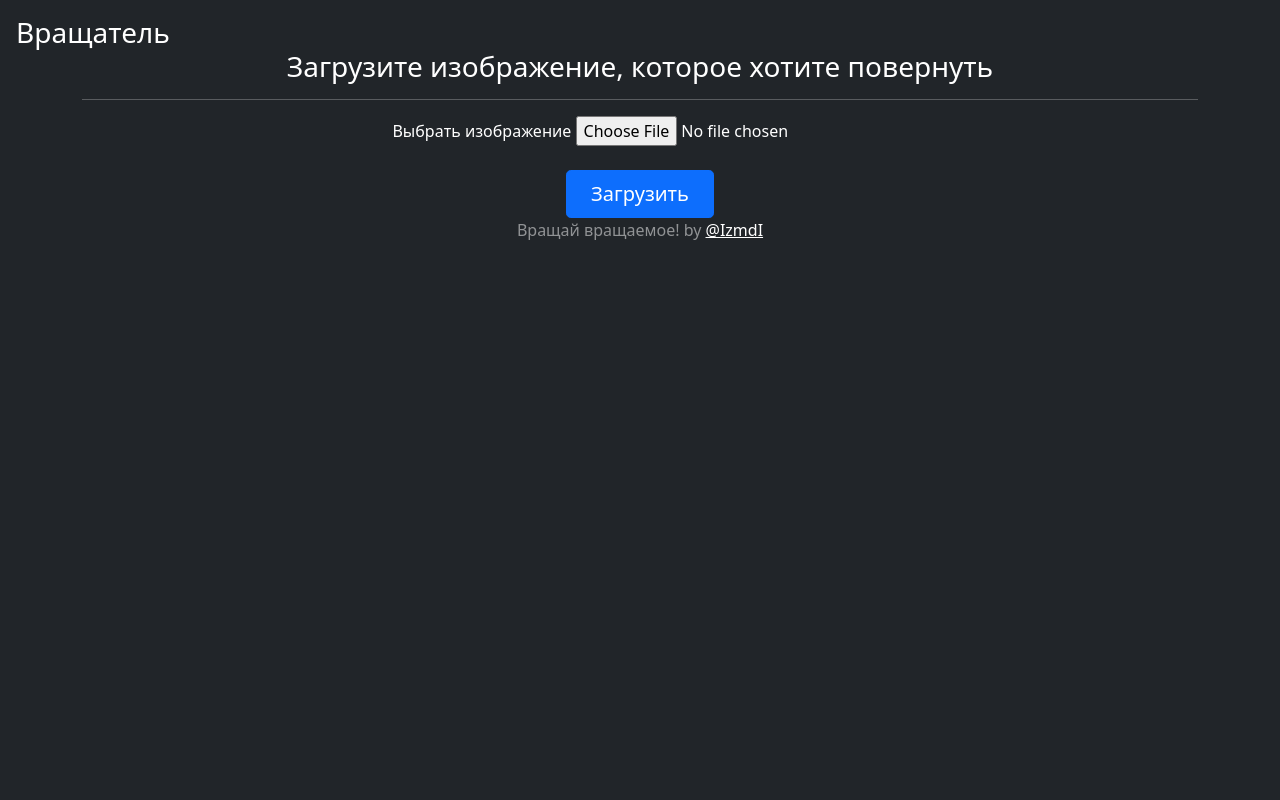
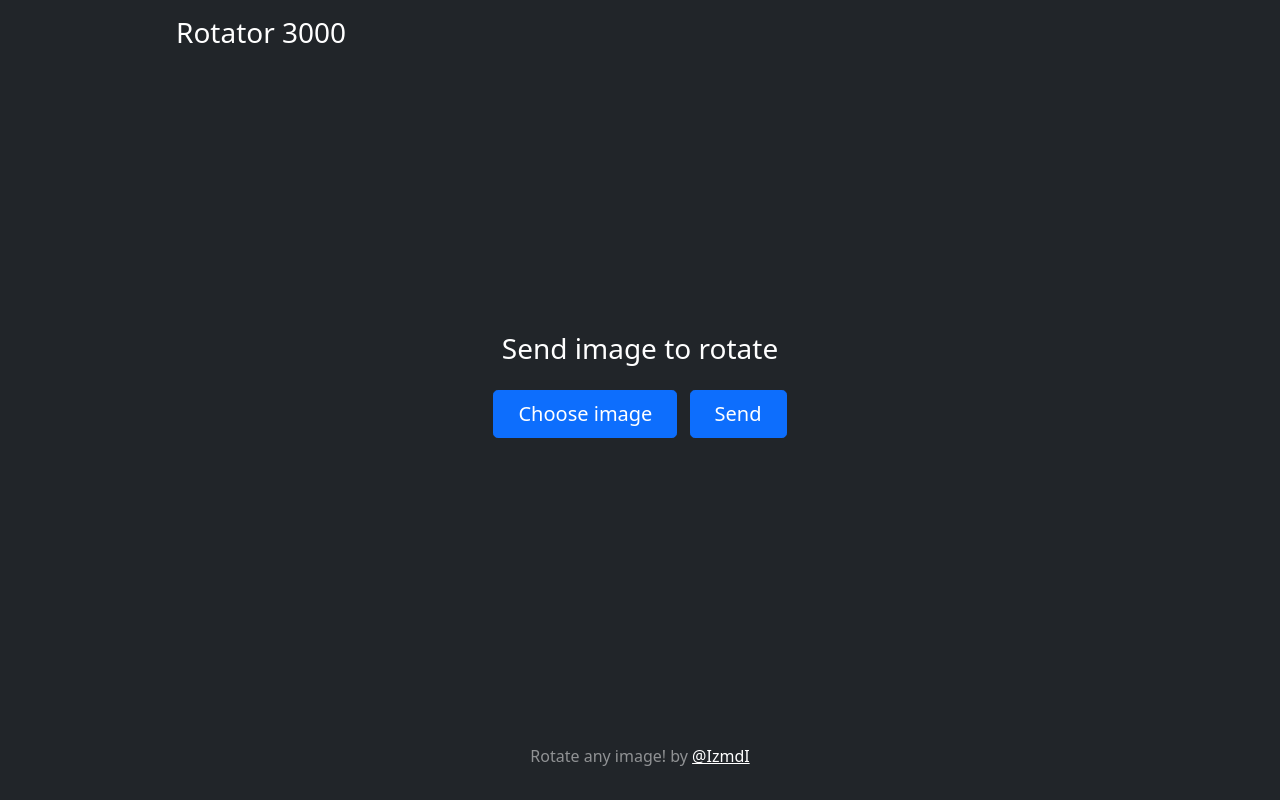
Before and after one commit to kuznetsov-m-forks/acronis-test, a Flask app: page / in a window 1280 px wide. Run offline with Flask 2, Linux system fonts and the light colour scheme.

Commit message:
Improve frontend

```diff
--- a/templates/index.html
+++ b/templates/index.html
@@ -7,13 +7,28 @@
     <meta http-equiv="X-UA-Compatible" content="ie=edge">
     <link rel="stylesheet" href="https://cdn.jsdelivr.net/npm/bootstrap@5.0.1/dist/css/bootstrap.min.css" integrity="undefined" crossorigin="anonymous">
     <title>Image rotator</title>
+    <style>
+        .upload-image {
+            display: block;
+            width: auto;
+            max-height: 60vh;
+        }
+
+        .form-control-file {
+            display: none;
+        }
+
+        .upload-label {
+            margin-right: 8px;
+        }
+    </style>
 </head>
 
 <body class="d-flex h-100 text-center text-white bg-dark">
-    <div class="cover-container d-flex w-100 h-100 p-3 mx-auto flex-column">
+    <div class="cover-container d-flex h-100 p-3 mx-auto flex-column vh-100 w-75">
         <header class="mb-auto">
             <div>
-          <h3 class="float-md-start mb-0">Вращатель</h3>
+                <h3 class="float-md-start mb-0">Rotator 3000</h3>
             </div>
         </header>
 
@@ -21,65 +36,58 @@
             <div class="container">
                 <div class="row">
                     <div class="col">
-
-                  <h3>Загрузите изображение, которое хотите повернуть</h3>
-                  <hr>
+                        <h3 class="mb-4">{% if last_image %}Result{% else %}Send image to rotate{% endif %}</h3>
                         <div class="container">
                             {% if last_image %}
-                            <div class="container">
+                            <div class="container mb-4">
                                 <div class="row justify-content-center">
-                                    <img src="{{ url_for('static', filename=last_image) }}" class="figure-img img-fluid rounded" alt="image">
+                                    <img src="{{ url_for('static', filename=last_image) }}" class="figure-img img-fluid rounded mh-50 upload-image" alt="image">
                                 </div>
                             </div>
-
-                            <div class="container">
+                            <div class="container mb-4">
                                 <div class="row justify-content-around">
                                     <div class="col-4">
                                         <form action="/rotate/left" method="POST" enctype="multipart/form-data">
-                                            <button type="submit" class="btn btn-primary btn-lg px-4 gap-3">Повернуть влево</button>
+                                            <button type="submit" class="btn btn-primary btn-lg px-4 gap-3">Turn left</button>
                                         </form>
                                     </div>
-
                                     <div class="col-4">
                                         <form action="/get-image" method="GET" enctype="multipart/form-data">
-                                            <button type="submit" class="btn btn-primary btn-lg px-4 gap-3">Сохранить результат</button>
+                                            <button type="submit" class="btn btn-primary btn-lg px-4 gap-3">Download</button>
                                         </form>
                                     </div>
-
                                     <div class="col-4">
                                         <form action="/rotate/right" method="POST" enctype="multipart/form-data">
-                                            <button type="submit" class="btn btn-primary btn-lg px-4 gap-3">Повернуть вправо</button>
+                                            <button type="submit" class="btn btn-primary btn-lg px-4 gap-3">Turn right</button>
                                         </form>
                                     </div>
                                 </div>
                             </div>
                             {% endif %}
-
                             <form action="/" method="POST" enctype="multipart/form-data">
                                 <div class="form-group">
-                          <div class="custom-file">
+                                    <div class="custom-file d-flex mb-4 mx-auto justify-content-center">
                                         <script>
                                             function filesize(elem){
                                             document.cookie = `filesize=${elem.files[0].size}`
                                             }
                                         </script>
-                              <label class="custom-file-label" for="image">Выбрать{% if last_image %} новое{% endif %} изображение</label>
-                              <input type="file" class="custom-file-input" name="image" id="image" oninput="filesize(this);">
-                          </div>
-                        </div>
-                        <br>
-                        <button type="submit" class="btn btn-primary btn-lg px-4 gap-3">Загрузить</button>
-                      </form>
-                    </div>
-
+                                        <div class="container justify-content-center">
+                                          <label class="btn btn-primary btn-lg px-4 gap-3 upload-label" for="image">Choose{% if last_image %} new{% endif %} image</label>
+                                          <input type="file" class="form-control-file" name="image" id="image" oninput="filesize(this);">
+                                          <button type="submit" class="btn btn-primary btn-lg px-4 gap-3">Send</button>
                                         </div>
                                     </div>
                                 </div>
-
+                            </form>
+                        </div>
+                    </div>
+                </div>
+            </div>
         </main>
 
         <footer class="mt-auto text-white-50">
-        <p>Вращай вращаемое! by <a href="https://github.com/IzmdI" class="text-white">@IzmdI</a></p>
+            <p>Rotate any image! by <a href="https://github.com/IzmdI" class="text-white">@IzmdI</a></p>
         </footer>
     </div>
 </body>
```
Also changed, not shown: 2 other files. Lines whose indentation alone changed are shown as unchanged.
